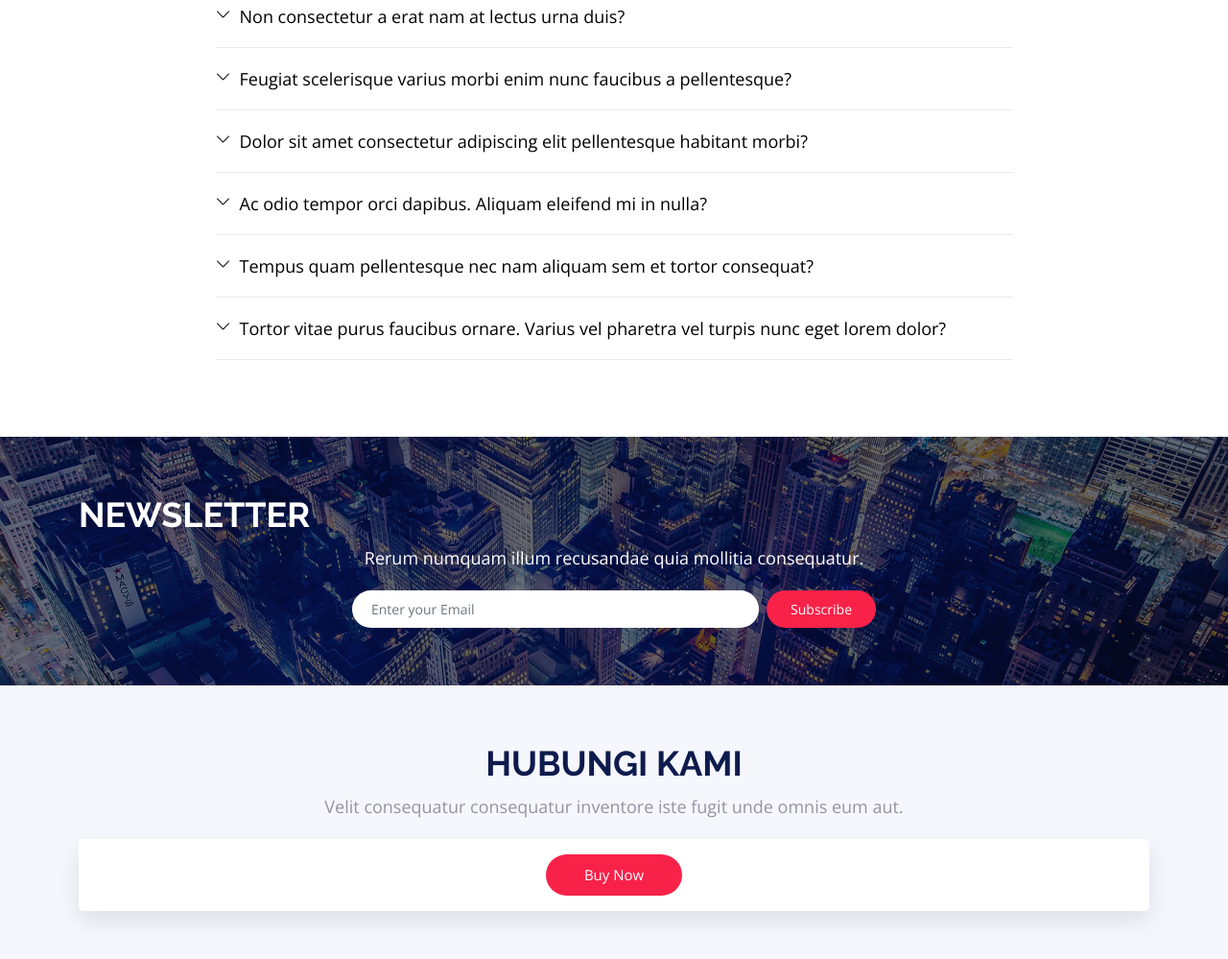
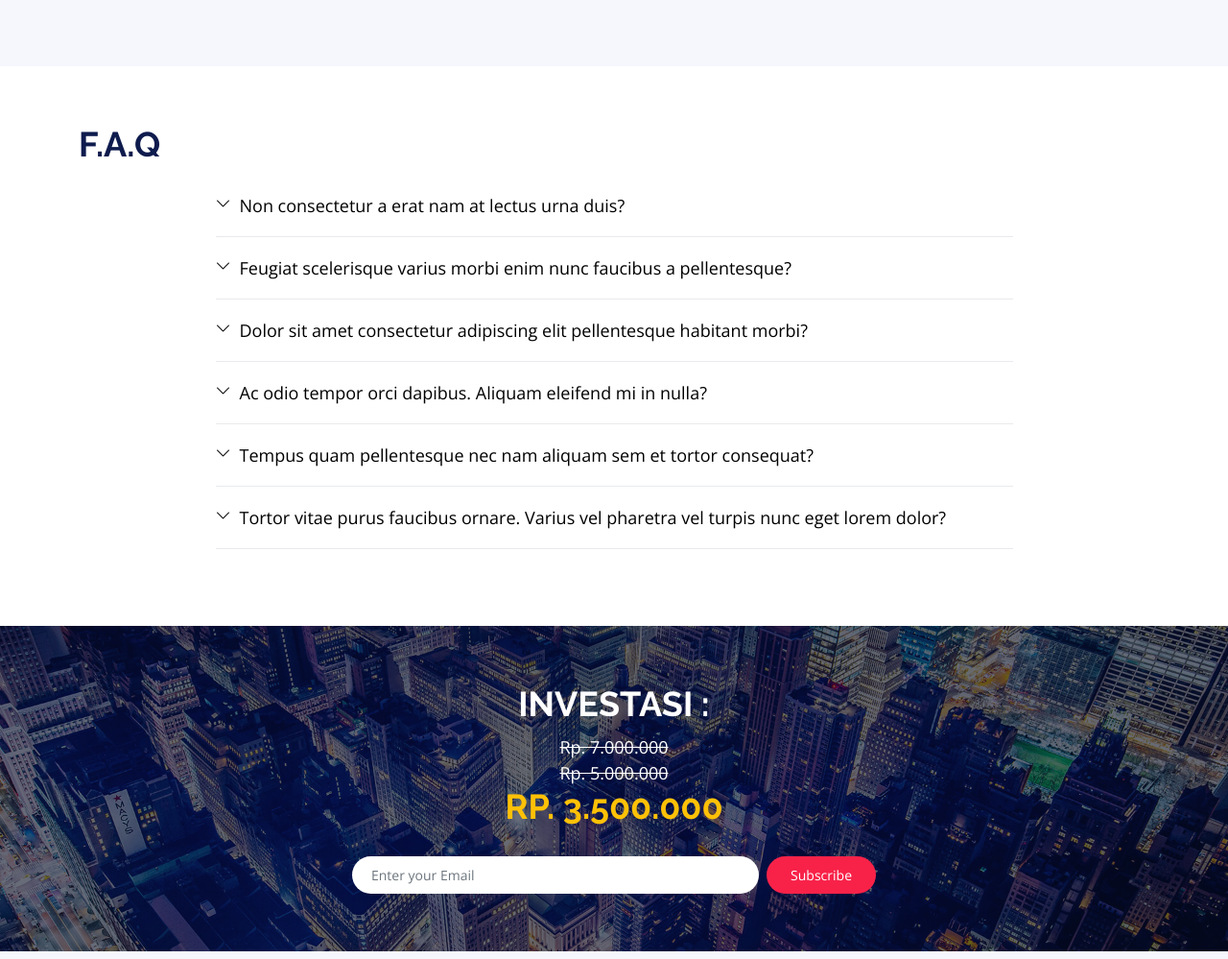
Before and after one commit to muhdanfyan/workshop1milyar, a plain HTML site: page index.html in a window 1280 px wide. Shown: the part 4662-5661 px from the top of the page at 96% size. Drawn offline with nearby package versions, Linux system fonts and the light colour scheme.

Commit message:
Update index.html

```diff
--- a/index.html
+++ b/index.html
@@ -277,9 +277,8 @@
 
       <div class="container" data-aos="fade-up">
         <div class="section-header">
-          <h2>Hotels</h2>
           <p>
-          <iframe height="100%" src="https://www.youtube.com/embed/2_eerP83sqk" title="YouTube video player" frameborder="0" allow="accelerometer; autoplay; clipboard-write; encrypted-media; gyroscope; picture-in-picture" allowfullscreen></iframe></p>
+          <iframe width="600px" height="400px" src="https://www.youtube.com/embed/2_eerP83sqk" title="YouTube video player" frameborder="0" allow="accelerometer; autoplay; clipboard-write; encrypted-media; gyroscope; picture-in-picture" allowfullscreen></iframe></p>
         </div>
       </div>
 
@@ -455,9 +454,14 @@
     <!-- ======= Subscribe Section ======= -->
     <section id="subscribe">
       <div class="container" data-aos="zoom-in">
-        <div class="section-header">
-          <h2>Newsletter</h2>
-          <p>Rerum numquam illum recusandae quia mollitia consequatur.</p>
+        <div class="section-header text-center">
+          <h2 class="">INVESTASI : </h2>
+          <p><s>Rp. 7.000.000 <br>
+
+            Rp. 5.000.000</s></p>
+
+
+            <h2 class="text-warning">Rp. 3.500.000</h2>
         </div>
 
         <form method="POST" action="#">
```
